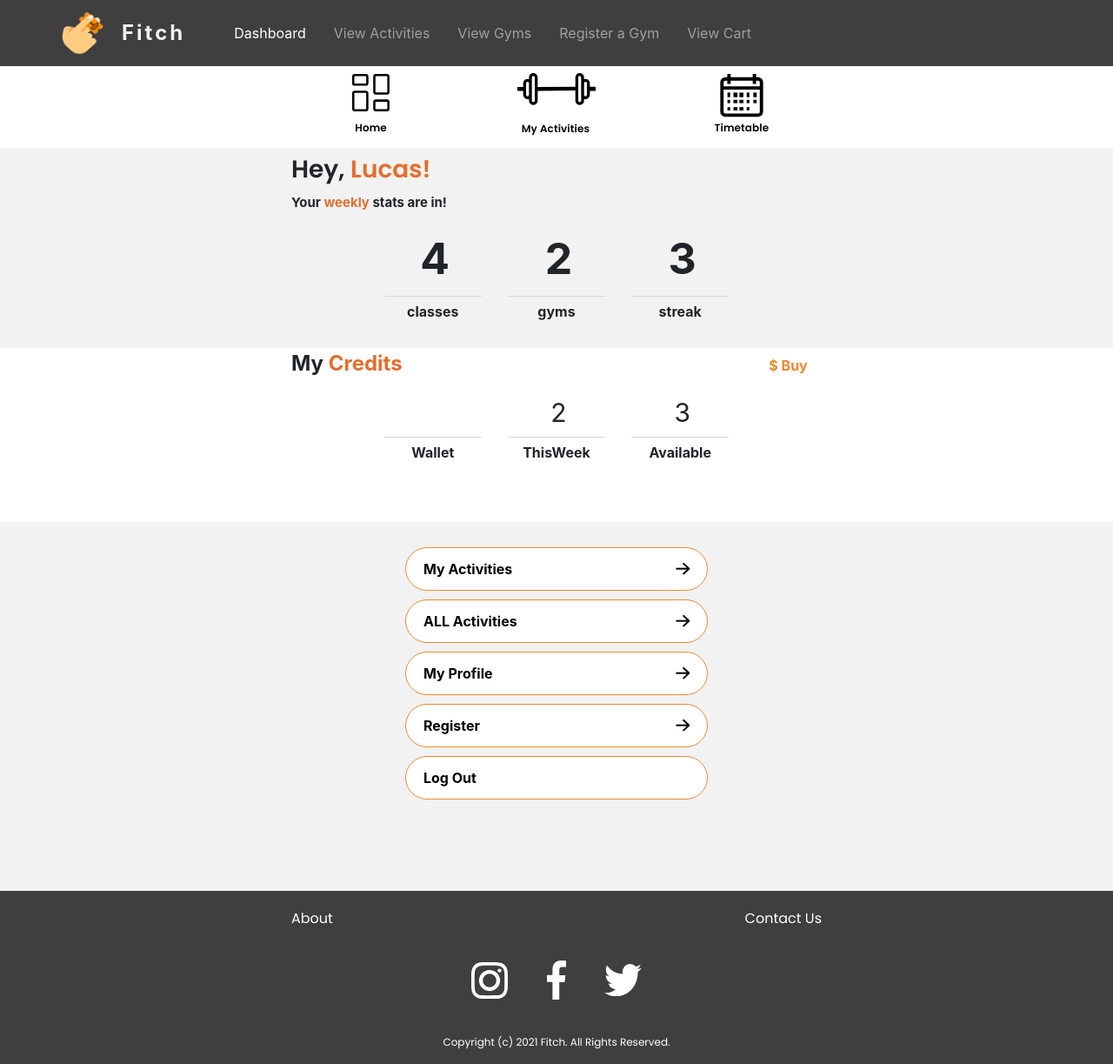
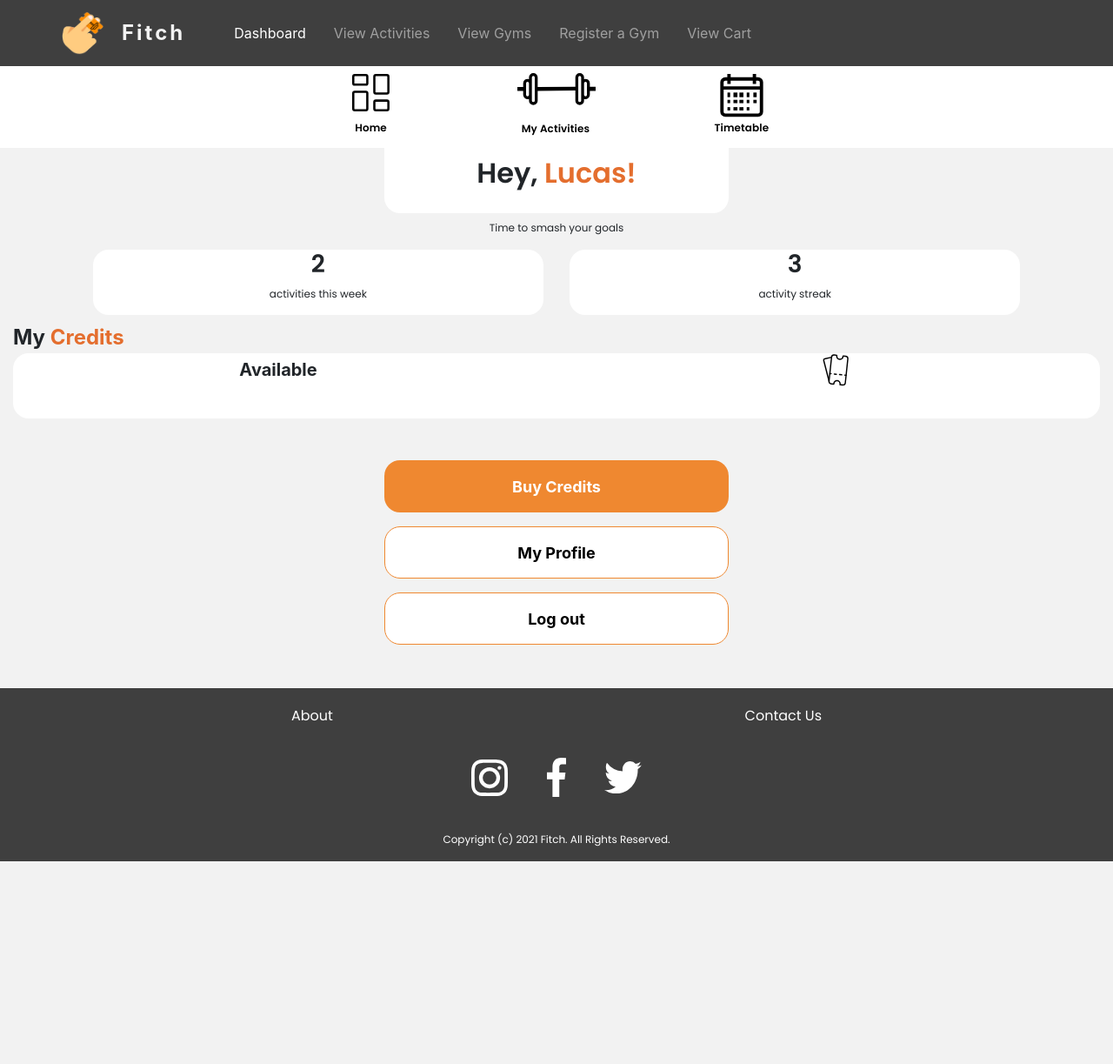
Before and after one commit to yusen1994/ticket-to-fitness, a PHP site: page /tickettofitness/user in a window 1280 px wide. Shown: the whole page at 87% size. After the commit the page ends 990 px from the top, so only its background shows below. Run offline with PHP 8.4, Linux system fonts and the light colour scheme; the visitor is signed in with stand-in values (Sample User, id 1); data comes from the database, SQL or seed files in the repository; some libraries are stand-ins or nearby versions.

Commit message:
UI changes

```diff
--- a/app/views/User/dashboard.php
+++ b/app/views/User/dashboard.php
@@ -1,119 +1,129 @@
 <?php require APPROOT . '/views/User/dashboardmenu.php'; ?>
 
 
-<!-- Content start -->
-<div class="container-fluid mt-2">
+
+<div class="container-fluid">
     <div class="row justify-content-center">
-        <div class="col-sm-1 col-lg-6">
-            <div>
-                <h3 style="font-weight:bold">Hey, <span style="color: #E46E2E">Lucas!</h3></span>
-            </div>
-            <div>
-                <span style="font-size: 15px;font-weight:bold">Your <span style="color: #E46E2E">weekly</span> stats are in!</span>
+        <div class="col-10 col-lg-4 text-center">
+            <div class="user-name-background">
+                <h2 style="font-weight:bold">Hey, <span style="color: #E46E2E">Lucas!</h2></span>
             </div>
         </div>
     </div>
+    <div class="row justify-content-center mt-2">
+        <div class="col text-center">
+            <p style="font-size: 12px;">Time to smash your goals</p>
+        </div>
+    </div>
     <div class="row justify-content-center">
-        <div class="col-sm-1 col-lg-6">
-            <div class="container mt-3">
-                <div class="row">
-                    <div class="col-2">
-
+        <div class="col-5 text-center pl-0">
+            <div class="content-background">
+                <h3><b>2</b></h3>
+                <p style="font-size: 12px;">activities this week</p>
+            </div>
+        </div>
+        <div class="col-5 text-center pr-0">
+            <div class="content-background">
+                <h3><b>3</b></h3>
+                <p style="font-size: 12px;">activity streak</p>
+            </div>
+        </div>
+    </div>
+    <div class="row justify-content-center mt-2">
+        <div class="col">
+            <span style="font-size: 24px;font-weight:bold">My <span style="color: #E46E2E">Credits</span></span>
+        </div>
+    </div>
+    <div class="row justify-content-center">
+        <div class="col-sm-12">
+            <div class="content-background">
+                <div class="row justify-content-center">
+                    <div class="col text-center align-self-center">
+                        <span style="font-size: 20px;font-weight:bold">Available</span>
                     </div>
-                    <div class="col-8">
-                        <div class="row text-center">
-                            <div class="col-4">
-                                <span class="number">4</span>
-                                <hr>
-                                <b><span class="desc">classes</span></b>
-                            </div>
-                            <div class="col-4">
-                                <span class="number">2</span>
-                                <hr>
-                                <b><span class="desc">gyms</span></b>
-                            </div>
-                            <div class="col-4">
-                                <span class="number">3</span>
-                                <hr>
-                                <b><span class="desc">streak</span></b>
-                            </div>
-                        </div>
+                    <div class="col text-center align-self-center" style="flex-direction:row">
+                        <svg xmlns="http://www.w3.org/2000/svg" width="32.11" height="36.664" viewBox="0 0 32.11 36.664">
+                            <g id="ticket_1_" data-name="ticket (1)" transform="matrix(0.105, -0.995, 0.995, 0.105, -0.303, 33.639)">
+                                <path id="Path_63" data-name="Path 63" d="M31.118,20.263H3.618A3.623,3.623,0,0,1,0,16.645V13.75a.724.724,0,0,1,.724-.724h.724a2.895,2.895,0,0,0,0-5.789H.724A.724.724,0,0,1,0,6.513V3.618A3.623,3.623,0,0,1,3.618,0h27.5a3.623,3.623,0,0,1,3.618,3.618V6.513a.724.724,0,0,1-.724.724h-.724a2.895,2.895,0,0,0,0,5.789h.724a.724.724,0,0,1,.724.724v2.895A3.621,3.621,0,0,1,31.118,20.263ZM1.447,14.473v2.171a2.174,2.174,0,0,0,2.171,2.171h27.5a2.174,2.174,0,0,0,2.171-2.171V14.473h0a4.342,4.342,0,0,1,0-8.684V3.618a2.174,2.174,0,0,0-2.171-2.171H3.618A2.174,2.174,0,0,0,1.447,3.618V5.789a4.342,4.342,0,1,1,0,8.684Z" transform="translate(0 8.677)" />
+                                <path id="Path_64" data-name="Path 64" d="M.724,2.895A.724.724,0,0,1,0,2.171V.724a.724.724,0,1,1,1.447,0V2.171A.724.724,0,0,1,.724,2.895Z" transform="translate(11.579 8.677)" />
+                                <path id="Path_65" data-name="Path 65" d="M.724,10.019A.724.724,0,0,1,0,9.295V6.847a.724.724,0,1,1,1.447,0V9.3A.723.723,0,0,1,.724,10.019Zm0-6.122A.724.724,0,0,1,0,3.173V.724a.724.724,0,0,1,1.447,0V3.173A.724.724,0,0,1,.724,3.9Z" transform="translate(11.579 13.8)" />
+                                <path id="Path_66" data-name="Path 66" d="M.724,2.895A.724.724,0,0,1,0,2.171V.724a.724.724,0,1,1,1.447,0V2.171A.724.724,0,0,1,.724,2.895Z" transform="translate(11.579 26.046)" />
+                                <path id="Path_67" data-name="Path 67" d="M.724,10.125a.723.723,0,0,1-.253-1.4L23.483.131A2.21,2.21,0,0,1,26.3,1.467l2.61,7.7a.724.724,0,0,1-1.371.465l-2.61-7.7a.74.74,0,0,0-.939-.446L.975,10.079a.7.7,0,0,1-.252.046Z" transform="translate(2.895 0)" />
+                            </g>
+                        </svg>
+                        <span style="font-size: 22px;font-weight:bold"><?php echo $data['user_credit']->total_credit; ?></span>
                     </div>
                 </div>
             </div>
         </div>
     </div>
-
-    <div class="row justify-content-center" style="margin-top:30px; background-color: white;">
-        <div class="col-sm-1 col-lg-6">
-            <div class="credit-container" style>
-                <span style="font-size: 24px;font-weight:bold">My <span style="color: #E46E2E">Credits</span></span>
-                <div class="userdashboard-btn-group" style="float: right;margin-top: -10px">
-                    <a class="buy-btn" href="<?php echo URLROOT; ?>/User/credits">
-                        <span>$ Buy</span>
-                    </a>
-                </div>
-
-                <div class=" container mt-3">
-                    <div class="row">
-                        <div class="col-2">
-                        </div>
-                        <div class="col-8">
-                            <div class="row text-center">
-                                <div class="col-4">
-                                    <span class="number-medium"><?php echo $data['user_credit']->total_credit; ?></span>
-                                    <hr>
-                                    <b><span class="desc">Wallet</span></b>
-                                </div>
-                                <div class="col-4">
-                                    <span class="number-medium">2</span>
-                                    <hr>
-                                    <b><span class="desc">ThisWeek</span></b>
-                                </div>
-                                <div class="col-4">
-                                    <span class="number-medium">3</span>
-                                    <hr>
-                                    <b><span class="desc">Available</span></b>
-                                </div>
-                            </div>
-                        </div>
-                    </div>
-                </div>
-            </div>
+    <div class="row justify-content-center mt-5">
+        <div class="col-sm-12 col-lg-4">
+            <a style="text-decoration: none;" href="<?php echo URLROOT; ?>/User/credits">
+                <button type="button" class="buy-credits-btn">Buy Credits</button>
+            </a>
         </div>
     </div>
-
-    <div class="container-fluid mt-2">
-        <div class="row justify-content-center">
-            <div class="col-sm-1 col-lg-4">
-                <div class="userdashboard-btn-group mt-3" style="margin-bottom: 100px;">
-                    <button>
-                        <a href="<?php echo URLROOT ?>/User/MyActivity" style="text-decoration:none; color:inherit;"><span>My Activities</span></a>
-                        <span class="iconfont">&#xe60d;</span> </a>
-                    </button>
-                    <button>
-                        <a href="<?php echo URLROOT ?>/Activity" style="text-decoration:none; color:inherit;"><span>ALL Activities</span></a>
-                        <span class="iconfont">&#xe60d;</span> </a>
-                    </button>
-                    <button>
-                        <a href="<?php echo URLROOT ?>/User/userProfile" style="text-decoration:none; color:inherit;"> <span>My Profile</span></a>
-                        <span class="iconfont">&#xe60d;</span>
-                    </button>
-                    <button>
-                        <a href="<?php echo URLROOT ?>/User/userProfile" style="text-decoration:none; color:inherit;"> <span>Register</span></a>
-                        <span class="iconfont">&#xe60d;</span>
-                    </button>
-
-                    <button>
-                        <a style="text-decoration:none; color:inherit;" href="<?php echo URLROOT; ?>/Accounts/logout">
-                            <span>Log Out</span> </a>
-                    </button>
-                </div>
-            </div>
+    <div class="row justify-content-center mt-3">
+        <div class="col-sm-12 col-lg-4">
+            <a style="text-decoration: none;" href="<?php echo URLROOT ?>/User/userProfile">
+                <button type="button" class="dashboard-option-btn">My Profile</button>
+            </a>
+        </div>
+    </div>
+    <div class="row justify-content-center mt-3" style="margin-bottom: 50px;">
+        <div class="col-sm-12 col-lg-4">
+            <a style="text-decoration: none;" href="<?php echo URLROOT; ?>/Accounts/logout">
+                <button type="button" class="dashboard-option-btn">Log out</button>
+            </a>
         </div>
     </div>
 
 </div>
+
+
+<style>
+    .user-name-background {
+        width: 100%;
+        height: 75px;
+        background-color: white;
+        border-bottom-left-radius: 18px;
+        border-bottom-right-radius: 18px;
+        padding-top: 10px;
+    }
+
+    .content-background {
+        width: 100%;
+        height: 75px;
+        background-color: white;
+        border-radius: 18px;
+    }
+
+    .buy-credits-btn {
+        width: 100%;
+        height: 60px;
+        border-radius: 18px;
+        border-style: none;
+        color: white;
+        background-color: #EF8830;
+        font-size: 18px;
+        font-weight: bold;
+    }
+
+    .dashboard-option-btn {
+        width: 100%;
+        height: 60px;
+        border-radius: 18px;
+        border-style: solid;
+        border-color: #EF8830;
+        border-width: 1px;
+        color: black;
+        background-color: white;
+        font-size: 18px;
+        font-weight: bold;
+    }
+</style>
+
 
 <?php
 
@@ -123,25 +133,6 @@
     echo "</div>";
 }
 ?>
-<?php require APPROOT . '/views/inc/footer.php'; ?>
-
-<style>
-    .credit-container {
-        background-color: white;
-        height: 200px;
-    }
 
 
-    .buy-btn {
-        display: flex;
-        align-items: center;
-        justify-content: space-between;
-        margin: 5px;
-        padding: 0 10px 0 10px;
-        width: 90%;
-        height: 50px;
-        font-weight: bold;
-        font-size: 16px;
-        color: #EF8830;
-    }
-</style>
+<?php require APPROOT . '/views/inc/footer.php'; ?>
--- a/app/views/inc/navbar.php
+++ b/app/views/inc/navbar.php
@@ -16,9 +16,9 @@
 
         <li class="nav-item px-lg-2 active">
 
-        <?php if(!empty($_SESSION['user_id'])){
+          <?php if (!empty($_SESSION['user_id'])) {
 
-     echo '<a class="nav-link" href="'.URLROOT.'/User"> <span class="d-inline-block d-lg-none icon-width"><svg id="user" xmlns="http://www.w3.org/2000/svg" width="21.371" height="22.251" viewBox="0 0 21.371 22.251">
+            echo '<a class="nav-link" href="' . URLROOT . '/User"> <span class="d-inline-block d-lg-none icon-width"><svg id="user" xmlns="http://www.w3.org/2000/svg" width="21.371" height="22.251" viewBox="0 0 21.371 22.251">
      <g id="Group_28" data-name="Group 28" transform="translate(0 12.533)">
        <g id="Group_27" data-name="Group 27">
          <path id="Path_38" data-name="Path 38" d="M28.126,288.389c-6.891,0-10.686,3.163-10.686,8.906a.825.825,0,0,0,.837.812h19.7a.825.825,0,0,0,.837-.812C38.811,291.552,35.016,288.389,28.126,288.389Zm-8.981,8.094c.329-4.294,3.347-6.469,8.981-6.469s8.652,2.176,8.982,6.469Z" transform="translate(-17.44 -288.389)" fill="#f2f2f2" />
@@ -32,8 +32,8 @@
    </svg>
 
  </span>Dashboard</a>';
-        }else{
-          echo '<a class="nav-link" href="'.URLROOT.'/Accounts/login"> <span class=" d-inline-block d-lg-none icon-width"><svg id="user" xmlns="http://www.w3.org/2000/svg" width="21.371" height="22.251" viewBox="0 0 21.371 22.251">
+          } else {
+            echo '<a class="nav-link" href="' . URLROOT . '/Accounts/login"> <span class=" d-inline-block d-lg-none icon-width"><svg id="user" xmlns="http://www.w3.org/2000/svg" width="21.371" height="22.251" viewBox="0 0 21.371 22.251">
           <g id="Group_28" data-name="Group 28" transform="translate(0 12.533)">
             <g id="Group_27" data-name="Group 27">
               <path id="Path_38" data-name="Path 38" d="M28.126,288.389c-6.891,0-10.686,3.163-10.686,8.906a.825.825,0,0,0,.837.812h19.7a.825.825,0,0,0,.837-.812C38.811,291.552,35.016,288.389,28.126,288.389Zm-8.981,8.094c.329-4.294,3.347-6.469,8.981-6.469s8.652,2.176,8.982,6.469Z" transform="translate(-17.44 -288.389)" fill="#f2f2f2" />
@@ -46,11 +46,11 @@
           </g>
         </svg>
       </span>Register/Login</a>';
-        }
+          }
 
 
-        ?>
- </li>
+          ?>
+        </li>
 
         <li class="nav-item px-lg-2"> <a class="nav-link" href="<?php echo URLROOT; ?>/Activity/allactivity"><span class=" d-inline-block d-lg-none icon-width"><svg id="timetable" xmlns="http://www.w3.org/2000/svg" width="21.371" height="21.862" viewBox="0 0 21.371 21.862">
                 <path id="Path_19" data-name="Path 19" d="M20.119,12.479V1.964a.633.633,0,0,0-.626-.64H16.321V.64a.626.626,0,1,0-1.252,0v.683h-2.5V.64a.626.626,0,1,0-1.252,0v.683h-2.5V.64a.626.626,0,1,0-1.252,0v.683h-2.5V.64A.626.626,0,1,0,3.8.64v.683H.626A.633.633,0,0,0,0,1.964v16.7a.633.633,0,0,0,.626.64H11.053a5.6,5.6,0,0,0,4.683,2.562A5.707,5.707,0,0,0,21.371,16.1,5.819,5.819,0,0,0,20.119,12.479ZM3.8,2.6v.64a.626.626,0,1,0,1.252,0V2.6h2.5v.64a.626.626,0,1,0,1.252,0V2.6h2.5v.64a.626.626,0,1,0,1.252,0V2.6h2.5v.64a.626.626,0,1,0,1.252,0V2.6h2.546V5.167H1.252V2.6ZM1.252,18.019V6.447H18.867v4.859a5.515,5.515,0,0,0-3.131-.974,5.605,5.605,0,0,0-4.727,2.631.611.611,0,0,0-.281-.069H9.475a.641.641,0,0,0,0,1.281h.948a5.827,5.827,0,0,0-.287,1.281H9.475a.641.641,0,0,0,0,1.281h.661a5.818,5.818,0,0,0,.287,1.281Zm14.484,2.562A4.484,4.484,0,1,1,20.119,16.1,4.439,4.439,0,0,1,15.736,20.581Zm0,0" transform="translate(0 0)" fill="#f2f2f2" />
@@ -94,7 +94,9 @@
                   <ellipse id="Ellipse_21" data-name="Ellipse 21" cx="0.855" cy="0.855" rx="0.855" ry="0.855" transform="translate(15.387 17.097)" fill="none" stroke="#fff" stroke-linejoin="round" stroke-miterlimit="10" stroke-width="2" />
                 </g>
               </svg>
-            </span>View Cart <?php if(!empty($_SESSION['CartCount'])){ echo '<span class="pl-2" style="color:#E46E2E;">'.$_SESSION['CartCount'].'</span>';} ?></a> </li>
+            </span>View Cart <?php if (!empty($_SESSION['CartCount'])) {
+                                echo '<span class="pl-2" style="color:#E46E2E;">' . $_SESSION['CartCount'] . '</span>';
+                              } ?></a> </li>
       </ul>
 
     </div>
@@ -104,6 +106,8 @@
 <style>
   .navbar {
     background-color: #3F3F3F;
+    max-width: 100%;
+
   }
 
   .dropdown-toggle::after {
```
Also changed, not shown: app/views/Landing/activitydetails.php (+9 -10 lines), app/views/User/cart.php (+83 -8 lines), app/views/User/myactivity.php (+4 -4 lines).
